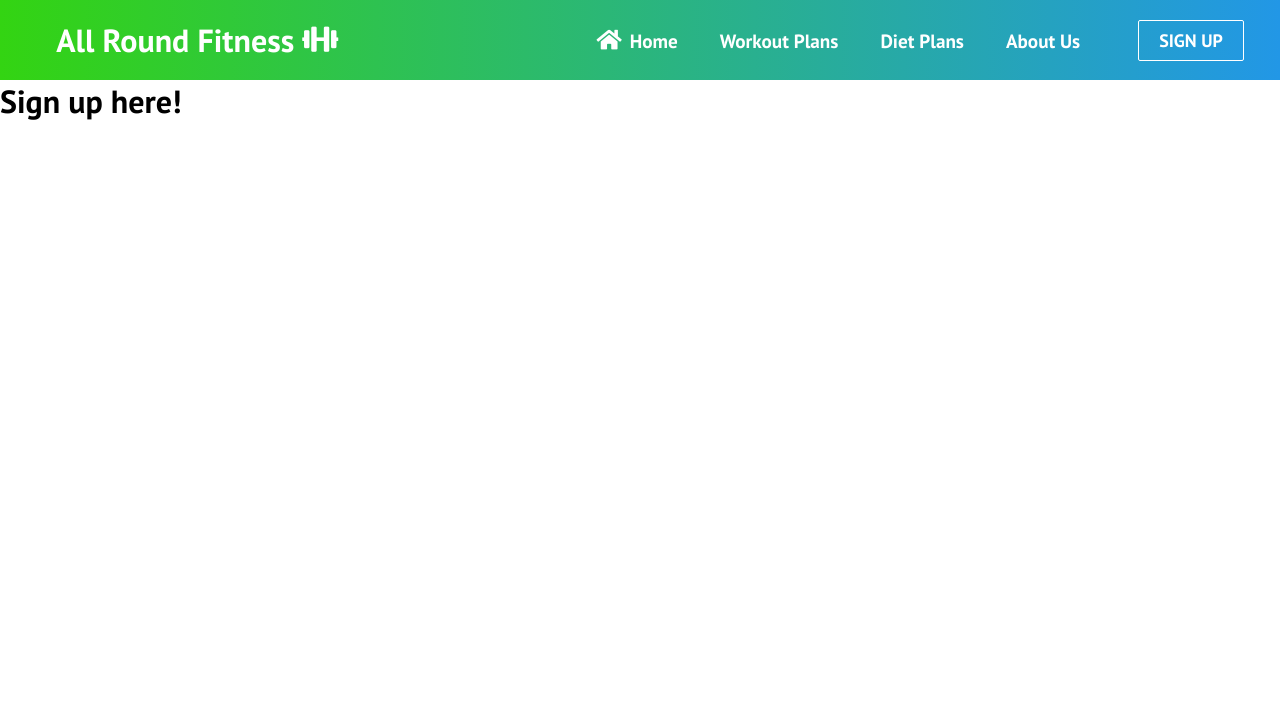
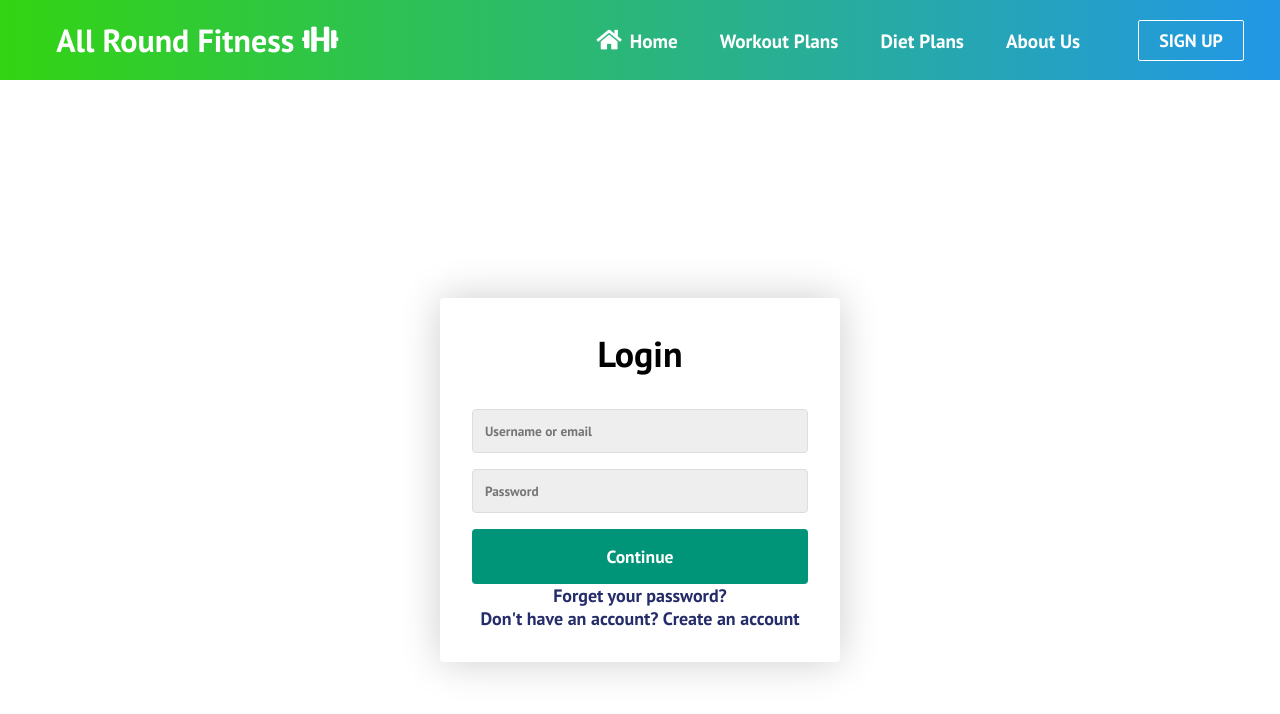
Before and after one commit to ElieH99/Web-Project, a React (Create React App) app: page /sign-up in a window 1280 px wide. Shown: the top 714 px of the page. Built offline with nearby package versions, Linux system fonts and the light colour scheme.

Commit message:
Sign-Up/Login UI

```diff
--- a/public/index.html
+++ b/public/index.html
@@ -19,6 +19,7 @@
       href="https://fonts.googleapis.com/css2?family=PT+Sans:wght@700&display=swap"
       rel="stylesheet"
     />
+    <link href="https://fonts.googleapis.com/css2?family=Quicksand:wght@400;500&display=swap" rel="stylesheet">
     <link rel="stylesheet" href="https://use.fontawesome.com/releases/v5.15.4/css/all.css" integrity="sha384-DyZ88mC6Up2uqS4h/KRgHuoeGwBcD4Ng9SiP4dIRy0EXTlnuz47vAwmeGwVChigm" crossorigin="anonymous">
     <!--
       Notice the use of %PUBLIC_URL% in the tags above.
--- /dev/null
+++ b/src/Components/pages/Sign-Up.css
@@ -0,0 +1,133 @@
+.body{
+    --color-primary: #009579;
+    --color-primary-dark: #007f67;
+    --color-secondary: #252c6a;
+    --color-error: #cc3333;
+    --color-success: #4bb544;
+    --border-radius: 4px;
+
+    margin: 0;
+    height: 100vh;
+    display: flex;
+    align-items: center;
+    justify-content: center;
+    font-size: 18px;
+    /* background: #49f7d7; */
+
+}
+
+
+.container{
+    width: 400px;
+    max-width: 400px;
+    margin: 1 rem;
+    padding: 2rem;
+    box-shadow: 0 0 40px rgba(0,0,0,0.2);
+    border-radius: var(--border-radius);
+    background: #ffffff;
+}
+
+.container,
+.form__input,
+.form__button {
+    font: 500 1 rem 'Quicksand', sans-serif;
+
+}
+
+.form > *:first-child{
+    margin-top: 0;
+}
+/*helps with padding, makes it more consistent from the top and bottom */
+.form > *:last-child{
+    margin-bottom: 0;
+}
+
+.form__message{
+    text-align: center;
+    margin-bottom: 1rem;
+}
+
+.form__message--success {
+    color: var(--color-error);
+}
+
+.form__title{
+    margin-bottom: 2rem;
+    text-align: center;
+}
+
+.form__input-group{
+    margin-bottom: 1rem;
+}
+
+.form__input{
+    display: block;
+    width: 100%;
+    padding: 0.75rem;
+    box-sizing: border-box;
+    border-radius: var(--border-radius);
+    border: 1px solid #dddddd;
+    outline: none;
+    background: #eeeeee;
+    transition: background 0.2s, border-color 0.2s;
+}
+
+.form__input:focus{
+    border-color: var(--color-primary);
+    background: #ffffff;
+
+}
+
+.form__input--error{
+    color: var(--color-error);
+    border-color: var(--color-error);
+}
+
+.form__input-error-message{
+    margin-top: 0.5rem;
+    font-size: 0.85rem;
+    color: var(--color-error);
+}
+
+
+.form__button{
+    width: 100%;
+    padding: 1rem 2rem;
+    font-weight: bold;
+    font-size: 1.1rem;
+    color: #ffffff;
+    border: none;
+    border-radius: var(--border-radius);
+    outline: none;
+    cursor: pointer;
+    background: var(--color-primary);
+}
+
+.form__text{
+    text-align: center;
+}
+
+.form__link{
+    color: var(--color-secondary);
+    text-decoration: none;
+    cursor: pointer;
+
+}
+
+.form__link:hover{
+    text-decoration: underline;
+}
+
+.form__button:hover{
+    background: var(--color-primary-dark);
+
+}
+
+
+.form__button:active{
+    transform: scale(0.95);
+}
+
+.form--hidden{
+    display: none;
+}
--- a/src/Components/pages/Sign-Up.js
+++ b/src/Components/pages/Sign-Up.js
@@ -1,11 +1,59 @@
 import React from 'react';
-import '../../App.css';
-
-
+import "../pages/Sign-Up.css";
 function SignUp() {
   return (
     <>
-      <h1>Sign up here!</h1>
+      <body class="body">
+    <div class="container">
+
+    <form  class="form" id="login">
+        <h1 class="form__title">Login</h1>
+        <div class="form__message form__message--error"></div>
+        <div class="form__input-group">
+            <input type="text" class="form__input" autofocus placeholder="Username or email" />
+            <div class="form__input-error-message"></div>
+        </div>
+        <div class="form__input-group">
+            <input type="password" class="form__input" autofocus placeholder="Password" />
+            <div class="form__input-error-message"></div>
+        </div>
+        <button class="form__button" type="submit">Continue</button>
+        <p class="form__text">
+            <a href="#" class="form__link">Forget your password?</a>
+        </p>
+        <p class="form__text">
+            <a class="form__link" href="./" id="linkCreateAccount">Don't have an account? Create an account</a>
+        </p>
+    </form>
+
+    <form class="form form--hidden" id="createAccount">
+        <h1 class="form__title">Create Account</h1>
+        <div class="form__message form__message--error"></div>
+        <div class="form__input-group">
+            <input type="text" id="signupUsername" class="form__input" autofocus placeholder="Username" />
+            <div class="form__input-error-message"></div>
+        </div>
+        <div class="form__input-group">
+            <input type="text" class="form__input" autofocus placeholder="Email Address" />
+            <div class="form__input-error-message"></div>
+        </div>
+        <div class="form__input-group">
+            <input type="password" class="form__input" autofocus placeholder="Password" />
+            <div class="form__input-error-message"></div>
+        </div>
+        <div class="form__input-group">
+            <input type="password" class="form__input" autofocus placeholder="Confirm password" />
+            <div class="form__input-error-message"></div>
+        </div>
+        <button class="form__button" type="submit">Continue</button>
+        <p class="form__text">
+            <a class="form__link" href="./" id="linkLogin">Already have an account? Sign in</a>
+        </p>
+    </form>
+
+
+    </div>
+</body>
     </>
   );
 }
--- a/src/Components/pages/WorkoutPlans.css
+++ b/src/Components/pages/WorkoutPlans.css
@@ -1,6 +1,5 @@
 .workout-container {
-  background: url("C:\Users\User\Web-Project-1\src\images\workback.jpg") center
-    center/cover no-repeat;
+  background: url("../../images/workback.jpg") center center/cover no-repeat;
   height: 100vh;
   width: 100%;
   display: flex;
```
